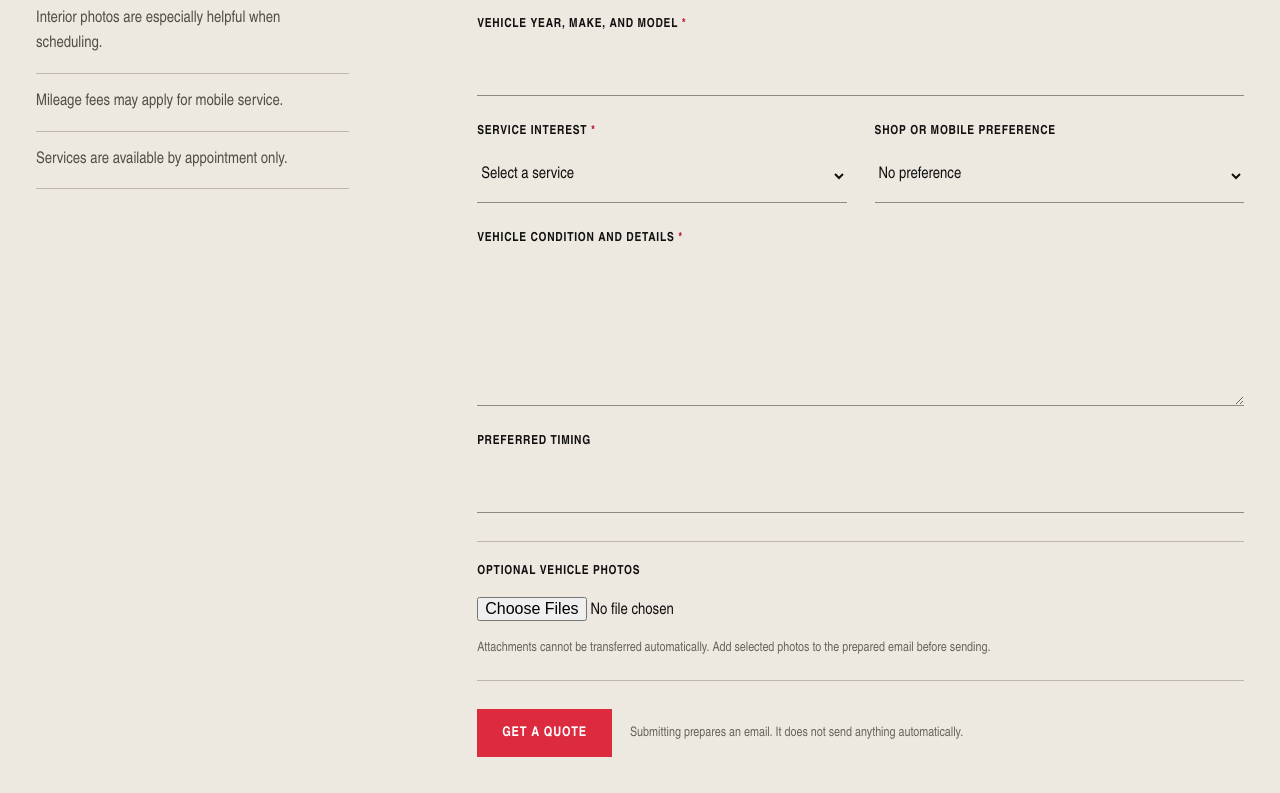
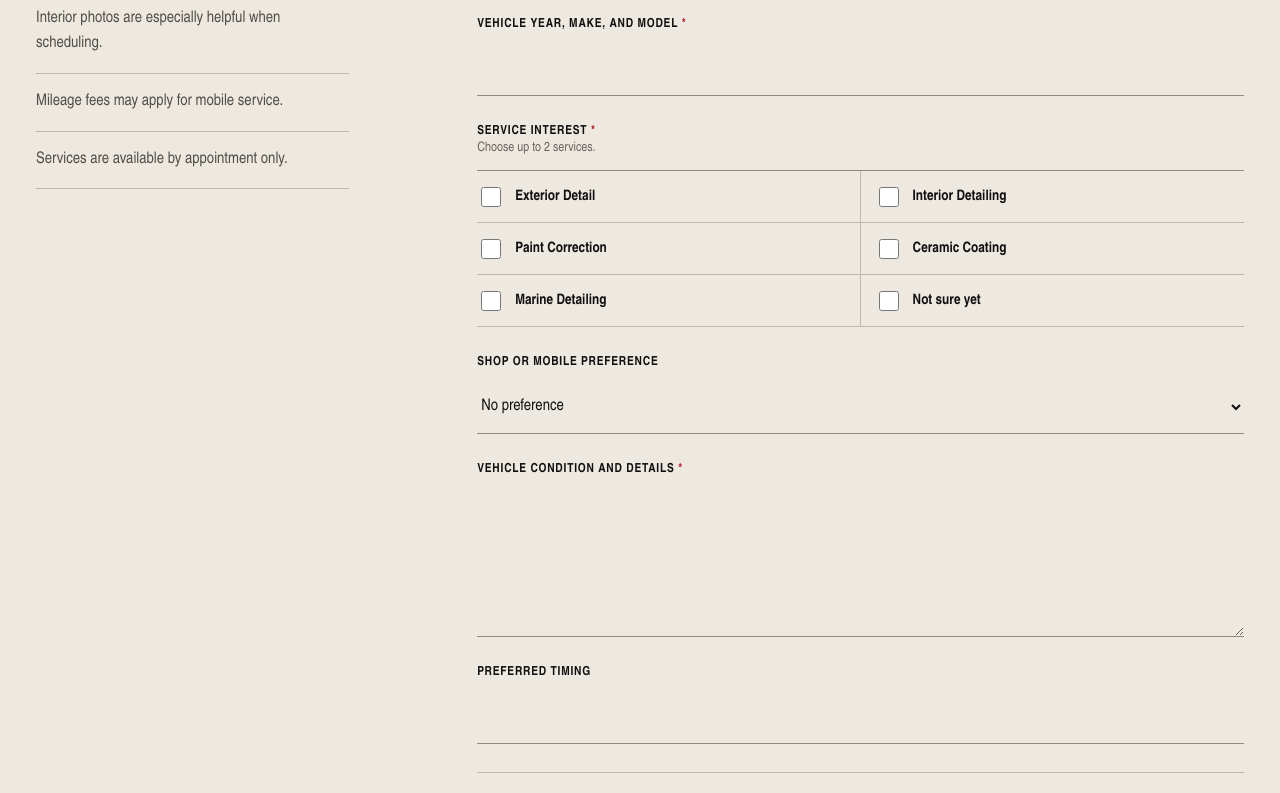
Before and after one commit to Player23man/CandC, a React (Vite) app: page /contact in a window 1280 px wide. Shown: the part 1460-2253 px from the top of the page. Built offline with nearby package versions, Linux system fonts and the light colour scheme.

Commit message:
Allow two services per quote request

```diff
--- a/src/components/ContactForm.tsx
+++ b/src/components/ContactForm.tsx
@@ -6,7 +6,7 @@ export type QuoteFormValues = {
   phone: string;
   email: string;
   vehicle: string;
-  service: string;
+  service: string[];
   preference: string;
   details: string;
   timing: string;
@@ -19,7 +19,7 @@ const initialValues: QuoteFormValues = {
   phone: "",
   email: "",
   vehicle: "",
-  service: "",
+  service: [],
   preference: "",
   details: "",
   timing: ""
@@ -32,7 +32,7 @@ export function buildQuoteMailto(values: QuoteFormValues) {
     `Phone: ${values.phone || "Not provided"}`,
     `Email: ${values.email || "Not provided"}`,
     `Vehicle: ${values.vehicle}`,
-    `Service: ${values.service}`,
+    `Services: ${values.service.join(", ")}`,
     `Shop or mobile: ${values.preference || "No preference"}`,
     `Vehicle condition and details: ${values.details}`,
     `Preferred timing: ${values.timing || "Not provided"}`,
@@ -50,9 +50,9 @@ function validateQuote(values: QuoteFormValues, photoCount: number): QuoteFormEr
   if (!values.phone.trim()) errors.phone = "Enter your phone number.";
   if (!values.email.trim()) errors.email = "Enter your email address.";
   if (!values.vehicle.trim()) errors.vehicle = "Tell us about your vehicle.";
-  if (!values.service) errors.service = "Choose a service.";
+  if (values.service.length === 0) errors.service = "Choose at least one service.";
   if (!values.details.trim()) errors.details = "Describe the vehicle’s condition or what you need help with.";
-  if (values.service === "Interior Detailing" && photoCount === 0) {
+  if (values.service.includes("Interior Detailing") && photoCount === 0) {
     errors.photos = "Add at least one interior photo.";
   }
 
@@ -65,10 +65,29 @@ export function ContactForm() {
   const [preparedMailto, setPreparedMailto] = useState("");
   const [status, setStatus] = useState("");
   const [photoCount, setPhotoCount] = useState(0);
-  const requiresInteriorPhotos = values.service === "Interior Detailing";
+  const requiresInteriorPhotos = values.service.includes("Interior Detailing");
+  const serviceLimitReached = values.service.length >= 2;
 
   const updateValue = (field: keyof QuoteFormValues, value: string) => {
     setValues((current) => ({ ...current, [field]: value }));
+  };
+
+  const toggleService = (serviceName: string) => {
+    const isSelected = values.service.includes(serviceName);
+    const nextServices = isSelected
+      ? values.service.filter((service) => service !== serviceName)
+      : serviceLimitReached
+        ? values.service
+        : [...values.service, serviceName];
+
+    setValues((current) => ({ ...current, service: nextServices }));
+
+    if (nextServices.length > 0) {
+      setErrors(({ service: _service, ...current }) => current);
+    }
+    if (!nextServices.includes("Interior Detailing")) {
+      setErrors(({ photos: _photos, ...current }) => current);
+    }
   };
 
   const handleSubmit = (event: FormEvent<HTMLFormElement>) => {
@@ -154,29 +173,36 @@ export function ContactForm() {
         {errors.vehicle && <p className="field-error" id="quote-vehicle-error">{errors.vehicle}</p>}
       </div>
 
-      <div className="form-row">
-        <div className="form-field">
-          <label htmlFor="quote-service">Service interest <span aria-hidden="true">*</span></label>
-          <select
-            id="quote-service"
+      <fieldset
+        className="service-choice-group"
+        aria-invalid={Boolean(errors.service)}
+        aria-describedby={[
+          "quote-service-help",
+          errors.service ? "quote-service-error" : ""
+        ].filter(Boolean).join(" ")}
+      >
+        <legend>Service interest <span aria-hidden="true">*</span></legend>
+        <p className="service-choice-group__help" id="quote-service-help">Choose up to 2 services.</p>
+        <div className="service-choice-grid">
+          {[...services.map((service) => service.name), "Not sure yet"].map((serviceName) => {
+            const checked = values.service.includes(serviceName);
+            return (
+              <label className="service-choice" key={serviceName}>
+                <input
+                  type="checkbox"
                   name="service"
-            value={values.service}
-            aria-invalid={Boolean(errors.service)}
-            aria-describedby={errors.service ? "quote-service-error" : undefined}
-            onChange={(event) => {
-              const nextService = event.target.value;
-              updateValue("service", nextService);
-              if (nextService !== "Interior Detailing") {
-                setErrors(({ photos: _photos, ...current }) => current);
-              }
-            }}
-          >
-            <option value="">Select a service</option>
-            {services.map((service) => <option value={service.name} key={service.id}>{service.name}</option>)}
-            <option value="Not sure">Not sure yet</option>
-          </select>
+                  value={serviceName}
+                  checked={checked}
+                  disabled={!checked && serviceLimitReached}
+                  onChange={() => toggleService(serviceName)}
+                />
+                <span>{serviceName}</span>
+              </label>
+            );
+          })}
+        </div>
         {errors.service && <p className="field-error" id="quote-service-error">{errors.service}</p>}
-        </div>
+      </fieldset>
 
       <div className="form-field">
         <label htmlFor="quote-preference">Shop or mobile preference</label>
@@ -190,7 +216,6 @@ export function ContactForm() {
           <option value="Shop">Shop</option>
           <option value="Mobile">Mobile</option>
         </select>
-        </div>
       </div>
 
       <div className="form-field">
--- a/src/styles/contact.css
+++ b/src/styles/contact.css
@@ -69,11 +69,12 @@
   text-transform: uppercase;
 }
 
-.form-field label span {
+.form-field label span,
+.service-choice-group legend span {
   color: #b71227;
 }
 
-.form-field input,
+.form-field input:not([type="checkbox"]),
 .form-field select,
 .form-field textarea {
   width: 100%;
@@ -93,17 +94,85 @@
   resize: vertical;
 }
 
-.form-field input:focus,
+.form-field input:not([type="checkbox"]):focus,
 .form-field select:focus,
 .form-field textarea:focus {
   border-color: var(--print-text);
   background: rgb(255 255 255 / 0.18);
 }
 
-.form-field input[aria-invalid="true"],
+.form-field input:not([type="checkbox"])[aria-invalid="true"],
 .form-field select[aria-invalid="true"],
 .form-field textarea[aria-invalid="true"] {
   border-color: #a90018;
+}
+
+.service-choice-group {
+  display: grid;
+  gap: 12px;
+  min-width: 0;
+  margin: 0;
+  border: 0;
+  padding: 0;
+}
+
+.service-choice-group legend {
+  padding: 0;
+  font-size: 0.78rem;
+  font-weight: 720;
+  letter-spacing: 0.06em;
+  text-transform: uppercase;
+}
+
+.service-choice-group__help {
+  margin: 0;
+  color: #68635c;
+  font-size: 0.82rem;
+  line-height: 1.5;
+}
+
+.service-choice-grid {
+  display: grid;
+  border-top: 1px solid #8e8981;
+}
+
+.service-choice {
+  display: grid;
+  grid-template-columns: auto minmax(0, 1fr);
+  align-items: center;
+  gap: 14px;
+  min-height: 52px;
+  border-bottom: 1px solid #bdb7ad;
+  padding: 10px 4px;
+  cursor: pointer;
+  transition: background-color 160ms ease, color 160ms ease;
+}
+
+.service-choice:has(input:checked) {
+  background: rgb(183 18 39 / 0.08);
+}
+
+.service-choice:has(input:focus-visible) {
+  outline: 2px solid var(--signal);
+  outline-offset: 2px;
+}
+
+.service-choice:has(input:disabled) {
+  color: #858078;
+  cursor: not-allowed;
+}
+
+.service-choice input {
+  width: 20px;
+  height: 20px;
+  margin: 0;
+  accent-color: var(--signal);
+}
+
+.service-choice span {
+  font-size: 0.9rem;
+  font-weight: 650;
+  line-height: 1.3;
 }
 
 .field-error {
@@ -178,6 +247,19 @@
   .form-row {
     grid-template-columns: repeat(2, minmax(0, 1fr));
   }
+
+  .service-choice-grid {
+    grid-template-columns: repeat(2, minmax(0, 1fr));
+  }
+
+  .service-choice:nth-child(odd) {
+    border-right: 1px solid #bdb7ad;
+    padding-right: 18px;
+  }
+
+  .service-choice:nth-child(even) {
+    padding-left: 18px;
+  }
 }
 
 @media (min-width: 980px) {
```
Also changed, not shown: 1 other file (tests, documents, lock files or other folders). Lines whose indentation alone changed are shown as unchanged.
